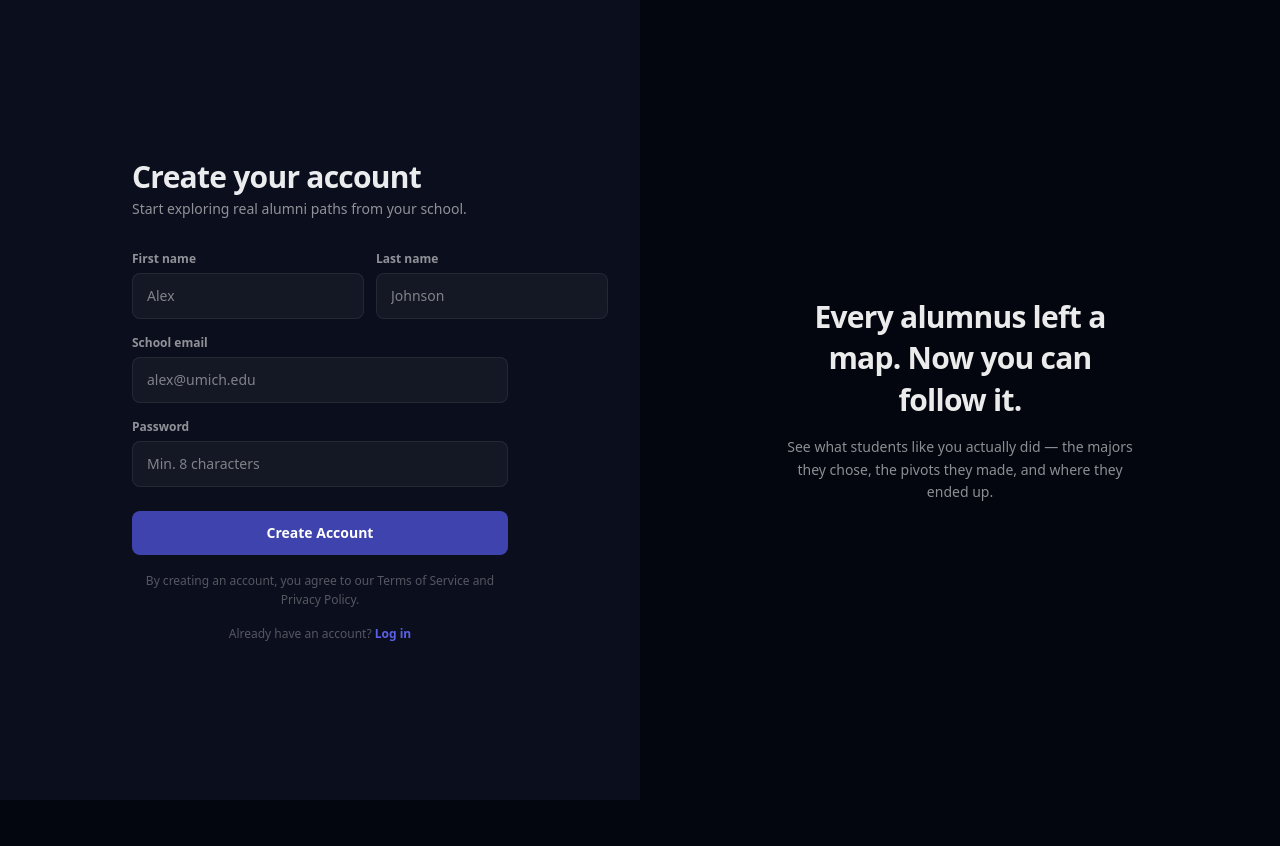
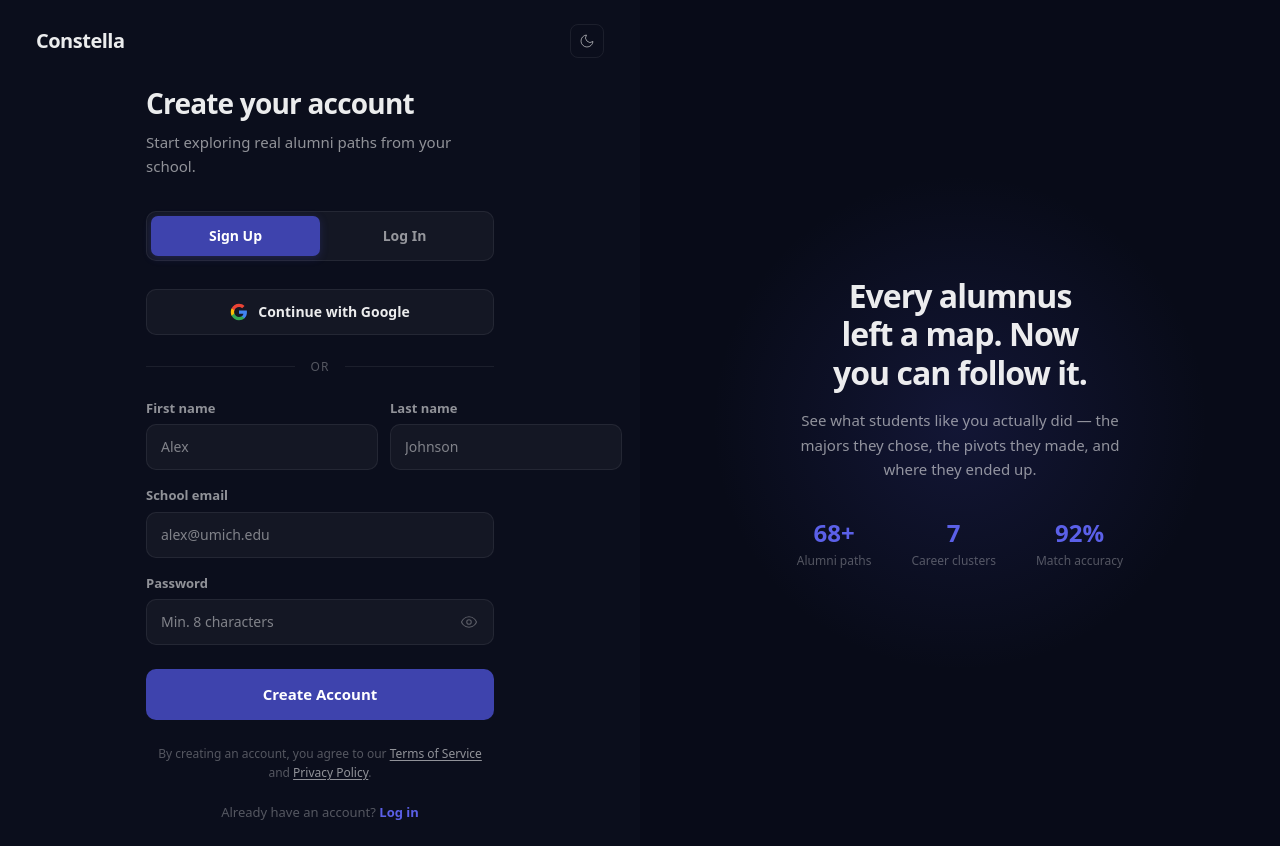
Before and after one commit to gasaroleila/constella-frontend, a Next.js app: page /signup in a window 1280 px wide. Before the commit the page ends 800 px from the top, so only its background shows below. Built offline with nearby package versions, Linux system fonts and the light colour scheme.

Commit message:
feat: rebuild auth pages to match design (mode toggle, Google OAuth, password toggle, visual panel)

```diff
--- a/src/app/(auth)/layout.tsx
+++ b/src/app/(auth)/layout.tsx
@@ -1,20 +1,57 @@
+import Link from "next/link";
+import { ThemeToggle } from "@/components/theme-toggle";
+
 export default function AuthLayout({ children }: { children: React.ReactNode }) {
   return (
     <div className="flex min-h-screen">
       {/* Form panel */}
-      <div className="w-full md:w-1/2 flex flex-col bg-space-raised">
+      <div className="w-full md:w-1/2 flex flex-col bg-space-raised overflow-y-auto">
+        {/* Header */}
+        <div className="flex items-center justify-between px-9 py-6 shrink-0">
+          <Link href="/" className="text-[20px] font-bold tracking-[-0.5px]">
+            Constella
+          </Link>
+          <ThemeToggle />
+        </div>
+
+        {/* Form body */}
         {children}
+
+        {/* Spacer so form body stays centered */}
+        <div className="shrink-0 h-6" />
       </div>
-      {/* Visual panel — constellation animation (desktop only) */}
-      <div className="hidden md:flex w-1/2 items-center justify-center bg-space relative overflow-hidden">
-        <div className="text-center px-12 max-w-md">
-          <p className="text-3xl font-bold tracking-tight leading-snug">
+
+      {/* Visual panel (desktop only) */}
+      <div className="hidden md:flex w-1/2 flex-col items-center justify-center bg-[var(--t-visual-bg)] relative overflow-hidden">
+        {/* Glow */}
+        <div className="absolute w-[500px] h-[500px] rounded-full bg-[radial-gradient(circle,rgba(62,67,173,0.2)_0%,transparent_70%)] top-1/2 left-1/2 -translate-x-1/2 -translate-y-1/2 pointer-events-none" />
+
+        {/* Content */}
+        <div className="relative z-[2] text-center px-12 max-w-[480px] pointer-events-none">
+          <p className="text-[32px] font-bold tracking-[-1px] leading-[1.2] mb-4 text-balance">
             Every alumnus left a map. Now you can follow it.
           </p>
-          <p className="mt-4 text-sm text-text-secondary leading-relaxed">
+          <p className="text-[15px] leading-relaxed text-text-secondary max-w-[360px] mx-auto">
             See what students like you actually did — the majors they chose, the
             pivots they made, and where they ended up.
           </p>
+          {/* Stats */}
+          <div className="flex justify-center gap-10 mt-9">
+            {[
+              { number: "68+", label: "Alumni paths" },
+              { number: "7", label: "Career clusters" },
+              { number: "92%", label: "Match accuracy" },
+            ].map((stat) => (
+              <div key={stat.label}>
+                <div className="text-2xl font-bold text-indigo-bright tabular-nums">
+                  {stat.number}
+                </div>
+                <div className="text-xs text-text-tertiary mt-1 font-medium">
+                  {stat.label}
+                </div>
+              </div>
+            ))}
+          </div>
         </div>
       </div>
     </div>
--- a/src/app/(auth)/login/page.tsx
+++ b/src/app/(auth)/login/page.tsx
@@ -1,39 +1,94 @@
+"use client";
+
 import Link from "next/link";
+import { useState } from "react";
 
 export default function LoginPage() {
+  const [showPassword, setShowPassword] = useState(false);
+
   return (
-    <div className="flex-1 flex flex-col justify-center px-9 max-w-md mx-auto w-full">
-      <h1 className="text-3xl font-bold tracking-tight mb-1">Welcome back</h1>
-      <p className="text-sm text-text-secondary mb-8">
+    <div className="flex-1 flex flex-col justify-center px-9 max-w-[420px] mx-auto w-full">
+      <h1 className="text-[28px] font-bold tracking-[-0.8px] mb-1.5">
+        Welcome back
+      </h1>
+      <p className="text-[15px] text-text-secondary leading-relaxed mb-8">
         Sign in to continue exploring your constellation.
       </p>
 
-      <form className="flex flex-col gap-4">
+      {/* Mode toggle */}
+      <div className="flex bg-surface border border-border rounded-[10px] p-1 mb-7">
+        <Link
+          href="/signup"
+          className="flex-1 py-2.5 rounded-[7px] text-sm font-semibold text-center text-text-secondary hover:text-text-primary transition-colors"
+        >
+          Sign Up
+        </Link>
+        <span className="flex-1 py-2.5 rounded-[7px] text-sm font-semibold text-center bg-indigo text-white shadow-[0_2px_8px_rgba(62,67,173,0.3)]">
+          Log In
+        </span>
+      </div>
+
+      {/* Google OAuth */}
+      <button className="flex items-center justify-center gap-2.5 w-full py-3 rounded-[10px] border border-border bg-surface text-text-primary text-sm font-semibold hover:bg-space-hover hover:border-border-hover transition-all mb-6">
+        <svg viewBox="0 0 24 24" className="w-[18px] h-[18px] shrink-0">
+          <path d="M22.56 12.25c0-.78-.07-1.53-.2-2.25H12v4.26h5.92a5.06 5.06 0 01-2.2 3.32v2.77h3.57c2.08-1.92 3.28-4.74 3.28-8.1z" fill="#4285F4" />
+          <path d="M12 23c2.97 0 5.46-.98 7.28-2.66l-3.57-2.77c-.98.66-2.23 1.06-3.71 1.06-2.86 0-5.29-1.93-6.16-4.53H2.18v2.84C3.99 20.53 7.7 23 12 23z" fill="#34A853" />
+          <path d="M5.84 14.09c-.22-.66-.35-1.36-.35-2.09s.13-1.43.35-2.09V7.07H2.18C1.43 8.55 1 10.22 1 12s.43 3.45 1.18 4.93l2.85-2.22.81-.62z" fill="#FBBC05" />
+          <path d="M12 5.38c1.62 0 3.06.56 4.21 1.64l3.15-3.15C17.45 2.09 14.97 1 12 1 7.7 1 3.99 3.47 2.18 7.07l3.66 2.84c.87-2.6 3.3-4.53 6.16-4.53z" fill="#EA4335" />
+        </svg>
+        Continue with Google
+      </button>
+
+      {/* Divider */}
+      <div className="flex items-center gap-4 mb-6">
+        <div className="flex-1 h-px bg-border" />
+        <span className="text-xs text-text-tertiary font-medium uppercase tracking-[1px]">or</span>
+        <div className="flex-1 h-px bg-border" />
+      </div>
+
+      {/* Form */}
+      <form className="flex flex-col gap-4 mb-6">
         <label className="flex flex-col gap-1.5">
-          <span className="text-xs font-semibold text-text-secondary">Email</span>
+          <span className="text-[13px] font-semibold text-text-secondary">Email</span>
           <input
             type="email"
             placeholder="alex@umich.edu"
-            className="px-3.5 py-3 rounded-lg border border-border bg-surface text-sm outline-none focus:border-indigo focus:ring-2 focus:ring-indigo/15"
+            className="px-3.5 py-3 rounded-[10px] border border-border bg-surface text-sm outline-none focus:border-indigo focus:ring-2 focus:ring-indigo/15"
           />
         </label>
         <label className="flex flex-col gap-1.5">
-          <span className="text-xs font-semibold text-text-secondary">Password</span>
-          <input
-            type="password"
-            placeholder="Enter your password"
-            className="px-3.5 py-3 rounded-lg border border-border bg-surface text-sm outline-none focus:border-indigo focus:ring-2 focus:ring-indigo/15"
-          />
+          <span className="text-[13px] font-semibold text-text-secondary">Password</span>
+          <div className="relative">
+            <input
+              type={showPassword ? "text" : "password"}
+              placeholder="Enter your password"
+              className="w-full px-3.5 py-3 pr-11 rounded-[10px] border border-border bg-surface text-sm outline-none focus:border-indigo focus:ring-2 focus:ring-indigo/15"
+            />
+            <button
+              type="button"
+              onClick={() => setShowPassword(!showPassword)}
+              className="absolute right-3 top-1/2 -translate-y-1/2 text-text-tertiary hover:text-text-secondary p-1"
+            >
+              <svg viewBox="0 0 24 24" fill="none" stroke="currentColor" strokeWidth="1.5" className="w-[18px] h-[18px]">
+                <path d="M2 12s3-7 10-7 10 7 10 7-3 7-10 7-10-7-10-7z" />
+                <circle cx="12" cy="12" r="3" />
+              </svg>
+            </button>
+          </div>
         </label>
+        <a href="#" className="text-[13px] text-indigo-bright font-medium self-end -mt-2 hover:underline">
+          Forgot password?
+        </a>
         <button
           type="submit"
-          className="mt-2 py-3 bg-indigo text-white rounded-lg text-sm font-semibold hover:bg-indigo-bright transition-colors"
+          className="mt-1 py-3.5 bg-indigo text-white rounded-[10px] text-[15px] font-semibold hover:bg-indigo-bright hover:-translate-y-px transition-all active:translate-y-0"
         >
           Sign In
         </button>
       </form>
 
-      <p className="mt-6 text-center text-xs text-text-tertiary">
+      {/* Footer */}
+      <p className="text-center text-[13px] text-text-tertiary">
         Don&apos;t have an account?{" "}
         <Link href="/signup" className="text-indigo-bright font-semibold hover:underline">
           Sign up
--- a/src/app/(auth)/signup/page.tsx
+++ b/src/app/(auth)/signup/page.tsx
@@ -1,63 +1,121 @@
+"use client";
+
 import Link from "next/link";
+import { useState } from "react";
 
 export default function SignupPage() {
+  const [showPassword, setShowPassword] = useState(false);
+
   return (
-    <div className="flex-1 flex flex-col justify-center px-9 max-w-md mx-auto w-full">
-      <h1 className="text-3xl font-bold tracking-tight mb-1">
+    <div className="flex-1 flex flex-col justify-center px-9 max-w-[420px] mx-auto w-full">
+      <h1 className="text-[28px] font-bold tracking-[-0.8px] mb-1.5">
         Create your account
       </h1>
-      <p className="text-sm text-text-secondary mb-8">
+      <p className="text-[15px] text-text-secondary leading-relaxed mb-8">
         Start exploring real alumni paths from your school.
       </p>
 
-      <form className="flex flex-col gap-4">
+      {/* Mode toggle */}
+      <div className="flex bg-surface border border-border rounded-[10px] p-1 mb-7">
+        <span className="flex-1 py-2.5 rounded-[7px] text-sm font-semibold text-center bg-indigo text-white shadow-[0_2px_8px_rgba(62,67,173,0.3)]">
+          Sign Up
+        </span>
+        <Link
+          href="/login"
+          className="flex-1 py-2.5 rounded-[7px] text-sm font-semibold text-center text-text-secondary hover:text-text-primary transition-colors"
+        >
+          Log In
+        </Link>
+      </div>
+
+      {/* Google OAuth */}
+      <button className="flex items-center justify-center gap-2.5 w-full py-3 rounded-[10px] border border-border bg-surface text-text-primary text-sm font-semibold hover:bg-space-hover hover:border-border-hover transition-all mb-6">
+        <svg viewBox="0 0 24 24" className="w-[18px] h-[18px] shrink-0">
+          <path d="M22.56 12.25c0-.78-.07-1.53-.2-2.25H12v4.26h5.92a5.06 5.06 0 01-2.2 3.32v2.77h3.57c2.08-1.92 3.28-4.74 3.28-8.1z" fill="#4285F4" />
+          <path d="M12 23c2.97 0 5.46-.98 7.28-2.66l-3.57-2.77c-.98.66-2.23 1.06-3.71 1.06-2.86 0-5.29-1.93-6.16-4.53H2.18v2.84C3.99 20.53 7.7 23 12 23z" fill="#34A853" />
+          <path d="M5.84 14.09c-.22-.66-.35-1.36-.35-2.09s.13-1.43.35-2.09V7.07H2.18C1.43 8.55 1 10.22 1 12s.43 3.45 1.18 4.93l2.85-2.22.81-.62z" fill="#FBBC05" />
+          <path d="M12 5.38c1.62 0 3.06.56 4.21 1.64l3.15-3.15C17.45 2.09 14.97 1 12 1 7.7 1 3.99 3.47 2.18 7.07l3.66 2.84c.87-2.6 3.3-4.53 6.16-4.53z" fill="#EA4335" />
+        </svg>
+        Continue with Google
+      </button>
+
+      {/* Divider */}
+      <div className="flex items-center gap-4 mb-6">
+        <div className="flex-1 h-px bg-border" />
+        <span className="text-xs text-text-tertiary font-medium uppercase tracking-[1px]">or</span>
+        <div className="flex-1 h-px bg-border" />
+      </div>
+
+      {/* Form */}
+      <form className="flex flex-col gap-4 mb-6">
         <div className="flex gap-3">
           <label className="flex flex-col gap-1.5 flex-1">
-            <span className="text-xs font-semibold text-text-secondary">First name</span>
+            <span className="text-[13px] font-semibold text-text-secondary">First name</span>
             <input
               type="text"
               placeholder="Alex"
-              className="px-3.5 py-3 rounded-lg border border-border bg-surface text-sm outline-none focus:border-indigo focus:ring-2 focus:ring-indigo/15"
+              className="px-3.5 py-3 rounded-[10px] border border-border bg-surface text-sm outline-none focus:border-indigo focus:ring-2 focus:ring-indigo/15"
             />
           </label>
           <label className="flex flex-col gap-1.5 flex-1">
-            <span className="text-xs font-semibold text-text-secondary">Last name</span>
+            <span className="text-[13px] font-semibold text-text-secondary">Last name</span>
             <input
               type="text"
               placeholder="Johnson"
-              className="px-3.5 py-3 rounded-lg border border-border bg-surface text-sm outline-none focus:border-indigo focus:ring-2 focus:ring-indigo/15"
+              className="px-3.5 py-3 rounded-[10px] border border-border bg-surface text-sm outline-none focus:border-indigo focus:ring-2 focus:ring-indigo/15"
             />
           </label>
         </div>
         <label className="flex flex-col gap-1.5">
-          <span className="text-xs font-semibold text-text-secondary">School email</span>
+          <span className="text-[13px] font-semibold text-text-secondary">School email</span>
           <input
             type="email"
             placeholder="alex@umich.edu"
-            className="px-3.5 py-3 rounded-lg border border-border bg-surface text-sm outline-none focus:border-indigo focus:ring-2 focus:ring-indigo/15"
+            className="px-3.5 py-3 rounded-[10px] border border-border bg-surface text-sm outline-none focus:border-indigo focus:ring-2 focus:ring-indigo/15"
           />
         </label>
         <label className="flex flex-col gap-1.5">
-          <span className="text-xs font-semibold text-text-secondary">Password</span>
-          <input
-            type="password"
-            placeholder="Min. 8 characters"
-            className="px-3.5 py-3 rounded-lg border border-border bg-surface text-sm outline-none focus:border-indigo focus:ring-2 focus:ring-indigo/15"
-          />
+          <span className="text-[13px] font-semibold text-text-secondary">Password</span>
+          <div className="relative">
+            <input
+              type={showPassword ? "text" : "password"}
+              placeholder="Min. 8 characters"
+              className="w-full px-3.5 py-3 pr-11 rounded-[10px] border border-border bg-surface text-sm outline-none focus:border-indigo focus:ring-2 focus:ring-indigo/15"
+            />
+            <button
+              type="button"
+              onClick={() => setShowPassword(!showPassword)}
+              className="absolute right-3 top-1/2 -translate-y-1/2 text-text-tertiary hover:text-text-secondary p-1"
+            >
+              <svg viewBox="0 0 24 24" fill="none" stroke="currentColor" strokeWidth="1.5" className="w-[18px] h-[18px]">
+                <path d="M2 12s3-7 10-7 10 7 10 7-3 7-10 7-10-7-10-7z" />
+                <circle cx="12" cy="12" r="3" />
+              </svg>
+            </button>
+          </div>
         </label>
         <button
           type="submit"
-          className="mt-2 py-3 bg-indigo text-white rounded-lg text-sm font-semibold hover:bg-indigo-bright transition-colors"
+          className="mt-2 py-3.5 bg-indigo text-white rounded-[10px] text-[15px] font-semibold hover:bg-indigo-bright hover:-translate-y-px transition-all active:translate-y-0"
         >
           Create Account
         </button>
       </form>
 
-      <p className="mt-4 text-center text-xs text-text-tertiary leading-relaxed">
-        By creating an account, you agree to our Terms of Service and Privacy
-        Policy.
+      <p className="text-xs text-text-tertiary leading-relaxed text-center">
+        By creating an account, you agree to our{" "}
+        <a href="#" className="text-text-secondary underline underline-offset-2 hover:text-text-primary">
+          Terms of Service
+        </a>{" "}
+        and{" "}
+        <a href="#" className="text-text-secondary underline underline-offset-2 hover:text-text-primary">
+          Privacy Policy
+        </a>
+        .
       </p>
-      <p className="mt-4 text-center text-xs text-text-tertiary">
+
+      {/* Footer */}
+      <p className="mt-5 text-center text-[13px] text-text-tertiary">
         Already have an account?{" "}
         <Link href="/login" className="text-indigo-bright font-semibold hover:underline">
           Log in
--- a/src/app/globals.css
+++ b/src/app/globals.css
@@ -38,6 +38,7 @@
   --t-surface: rgba(255, 255, 255, 0.04);
   --t-dot: rgba(255, 255, 255, 0.2);
   --t-dot-border: rgba(255, 255, 255, 0.5);
+  --t-visual-bg: #080B18;
 }
 
 /* Light theme */
@@ -57,6 +58,7 @@
   --t-surface: rgba(0, 0, 0, 0.04);
   --t-dot: rgba(0, 0, 0, 0.2);
   --t-dot-border: rgba(0, 0, 0, 0.35);
+  --t-visual-bg: #E8EAF2;
 }
 
 body {
```
